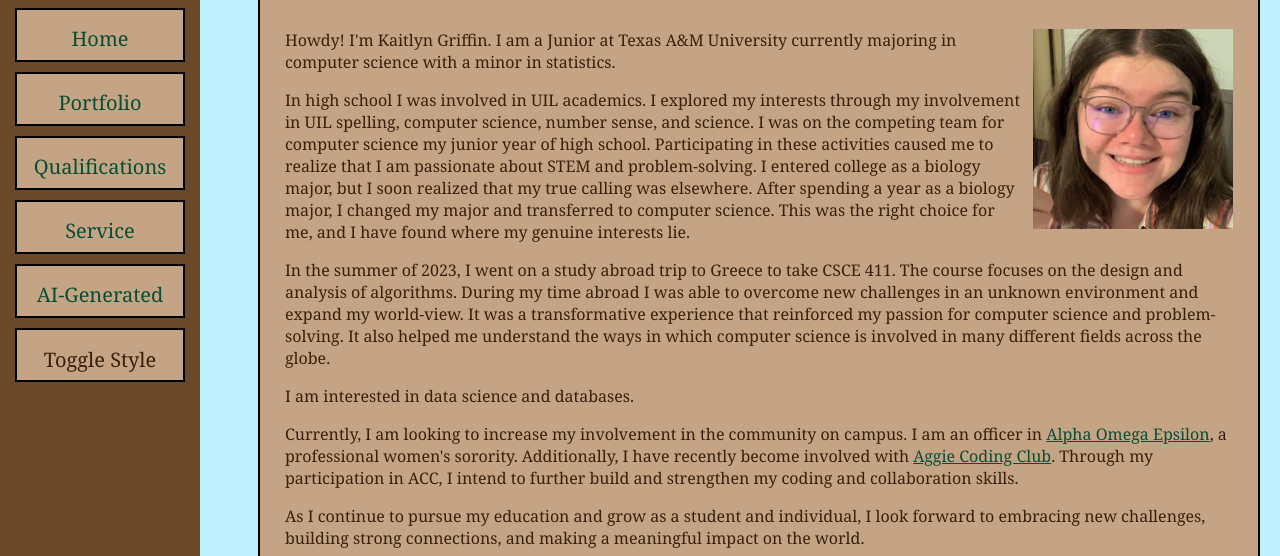
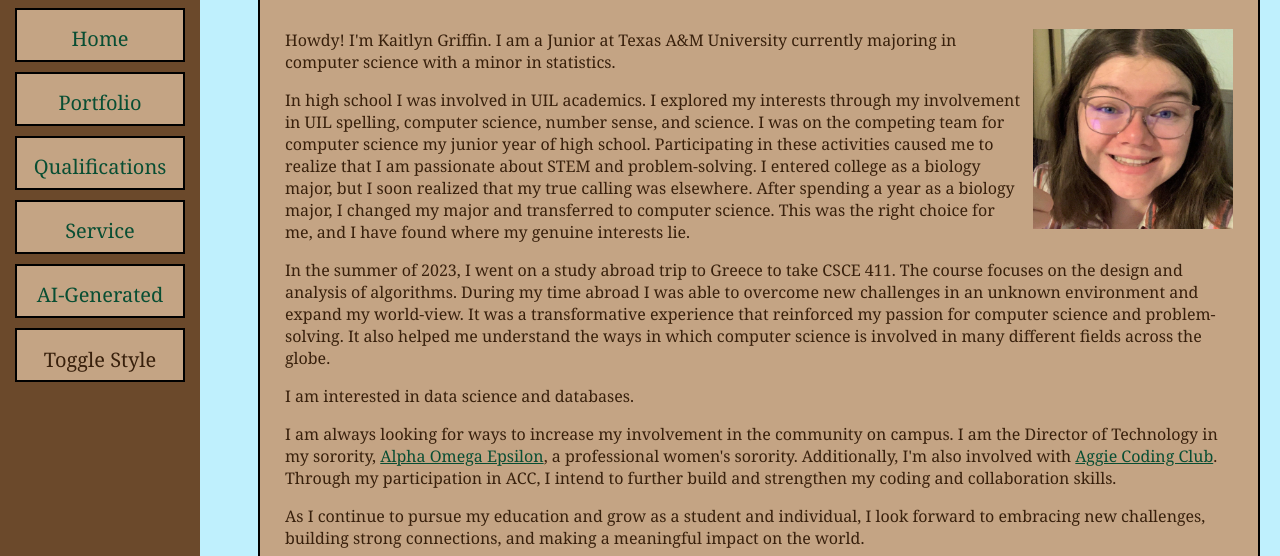
Before and after one commit to kaitlyngrif/csce412-project5, a plain HTML site: page index.html in a window 1280 px wide. Shown: the part 142-698 px from the top of the page. Drawn offline with Linux system fonts and the light colour scheme.

Commit message:
home page text update

```diff
--- a/index.html
+++ b/index.html
@@ -57,9 +57,9 @@
                         I am interested in data science and databases.
                     </p>
                     <p>
-                        Currently, I am looking to increase my involvement in the community on campus. I am an officer in
-                        <a href="http://aggieaoe.com">Alpha Omega Epsilon</a>, a professional
-                        women's sorority. Additionally, I have recently become involved with
+                        I am always looking for ways to increase my involvement in the community on campus.
+                        I am the Director of Technology in my sorority, <a href="http://aggieaoe.com">Alpha Omega Epsilon</a>,
+                        a professional women's sorority. Additionally, I'm also involved with
                         <a href="https://aggiecodingclub.com/">Aggie Coding Club</a>. Through my participation in ACC,
                         I intend to further build and strengthen my coding and collaboration skills.
                     </p>
```
